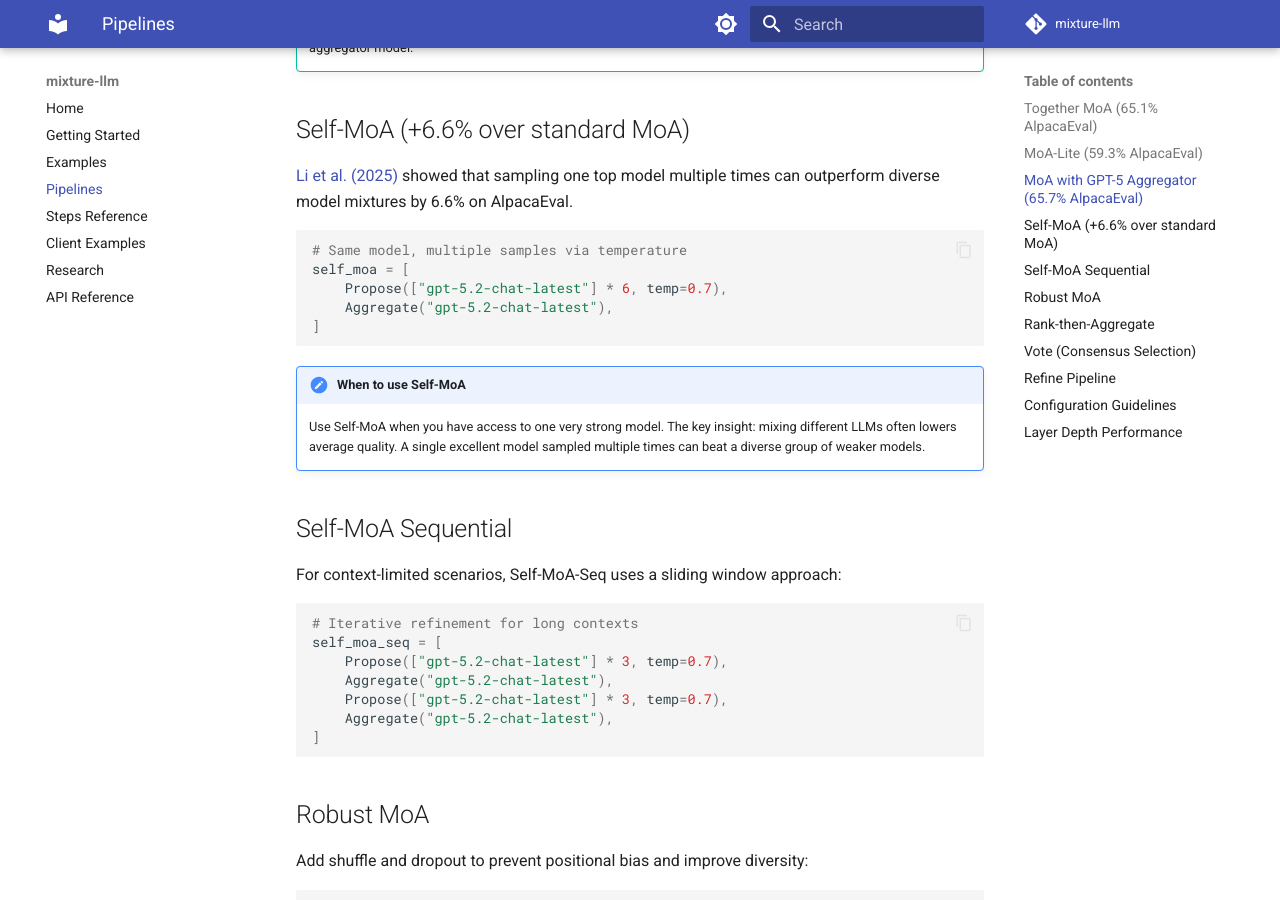
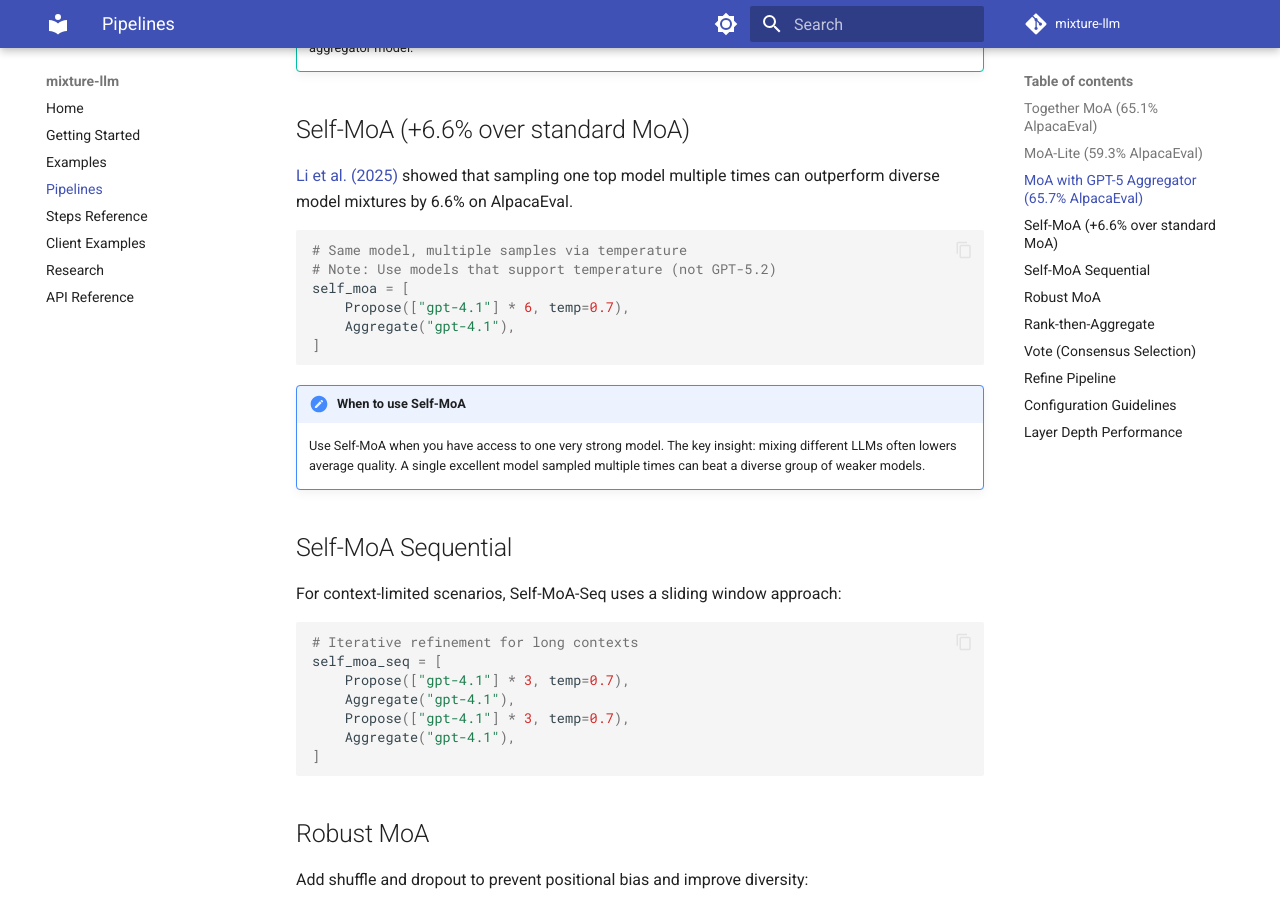
Before and after one commit to leonardosul/mixture-llm, an MkDocs documentation site: the page built from docs/pipelines.md, in a window 1280 px wide and 900 px high, scrolled down 1461 px. Built offline with MkDocs 1.6.1 and Material for MkDocs 9.7.7, drawn with Linux system fonts in a browser that asks for light colours; comment, search, counter and statistics services are not loaded.

Commit message:
fix: use gpt-4.1 for Self-MoA examples (requires temperature support)
Self-MoA relies on temperature variation to create diverse responses
from the same model. GPT-5.2-chat-latest doesn't support custom
temperature (only default=1), making it unsuitable for Self-MoA.

Changed Self-MoA examples to use gpt-4.1 which fully supports
temperature control needed for the technique to work properly.

````diff
--- a/docs/pipelines.md
+++ b/docs/pipelines.md
@@ -68,9 +68,10 @@ moa_gpt5 = [
 
 ```python
 # Same model, multiple samples via temperature
+# Note: Use models that support temperature (not GPT-5.2)
 self_moa = [
-    Propose(["gpt-5.2-chat-latest"] * 6, temp=0.7),
-    Aggregate("gpt-5.2-chat-latest"),
+    Propose(["gpt-4.1"] * 6, temp=0.7),
+    Aggregate("gpt-4.1"),
 ]
 ```
 
@@ -85,10 +86,10 @@ For context-limited scenarios, Self-MoA-Seq uses a sliding window approach:
 ```python
 # Iterative refinement for long contexts
 self_moa_seq = [
-    Propose(["gpt-5.2-chat-latest"] * 3, temp=0.7),
-    Aggregate("gpt-5.2-chat-latest"),
-    Propose(["gpt-5.2-chat-latest"] * 3, temp=0.7),
-    Aggregate("gpt-5.2-chat-latest"),
+    Propose(["gpt-4.1"] * 3, temp=0.7),
+    Aggregate("gpt-4.1"),
+    Propose(["gpt-4.1"] * 3, temp=0.7),
+    Aggregate("gpt-4.1"),
 ]
 ```
 
````
Also changed, not shown: README.md (+3 -2 lines), docs/examples.md (+3 -2 lines), docs/steps.md (+2 -2 lines), examples/EXAMPLES.md (+1 -1 lines), 1 other file.
